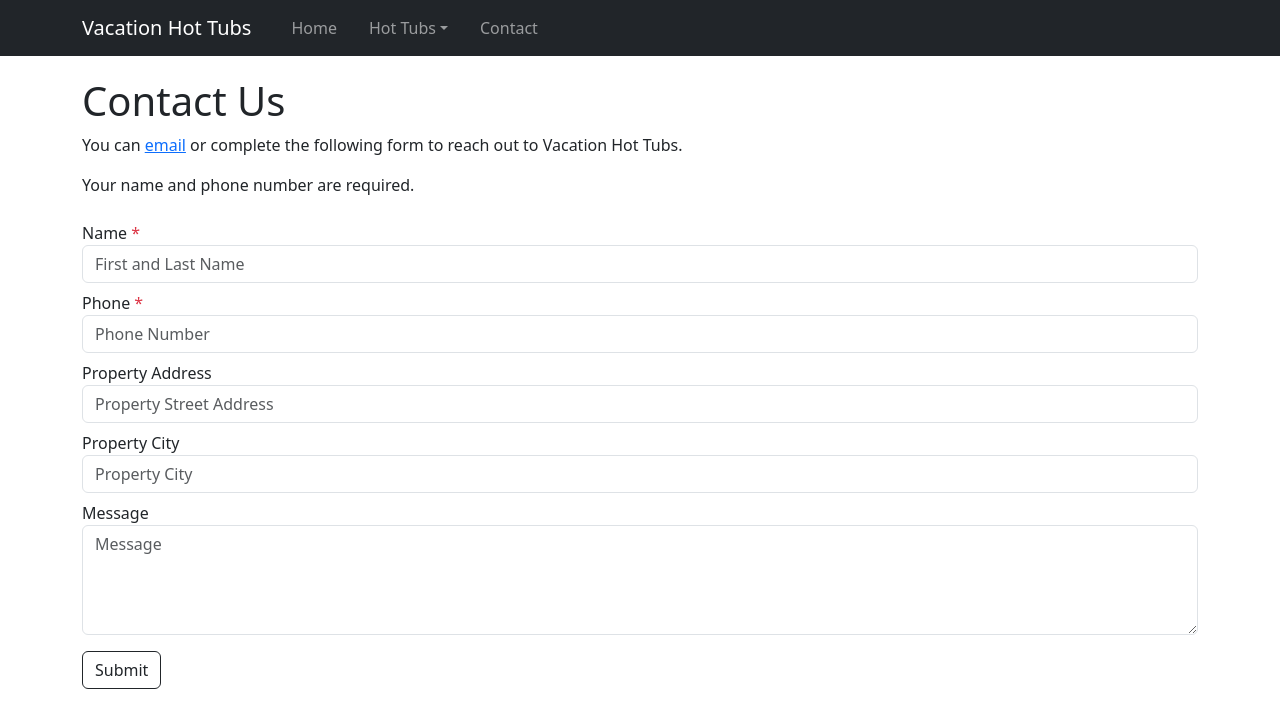
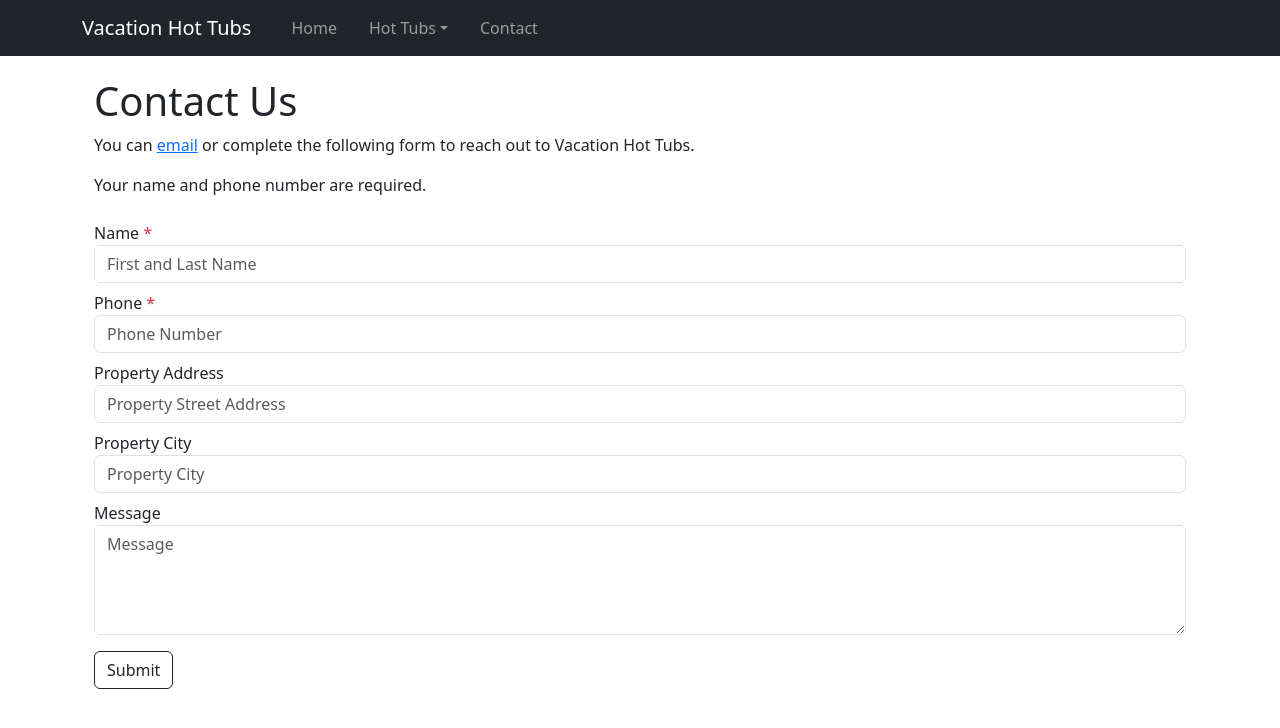
Before and after one commit to vacationhottubs/vacationhottubs.github.io, a Jekyll site: the page built from contact-us/index.html, in a window 1280 px wide. Shown: the top 728 px of the page. Built offline with Jekyll 4.4.1, drawn with Linux system fonts in a browser that asks for light colours.

Commit message:
Update main.html

```diff
--- a/_layouts/main.html
+++ b/_layouts/main.html
@@ -7,8 +7,8 @@
     <link rel="stylesheet" href="https://cdn.jsdelivr.net/npm/bootstrap-icons@1.13.1/font/bootstrap-icons.css">
     <style>
       /* Custom sitewide styles */
-      /* Make room at the top for the fixed navbar and space at the bottom for Safari */
-      main {
+      /* Make room at the top for the fixed navbar and space at the bottom for Mobile Safari */
+      body {
         padding-top: 4.8rem;
         padding-bottom: 6rem
       }
@@ -17,7 +17,9 @@
   <body>
 {% include nav.html nav=site.data.navigation.nav %}
     <main role="main">
+      <div class="container">
 {{ content }}
+      </div>
     </main>
     <script src="https://cdn.jsdelivr.net/npm/bootstrap@5.3.8/dist/js/bootstrap.bundle.min.js" integrity="sha384-FKyoEForCGlyvwx9Hj09JcYn3nv7wiPVlz7YYwJrWVcXK/BmnVDxM+D2scQbITxI" crossorigin="anonymous"></script>
   </body>
```
